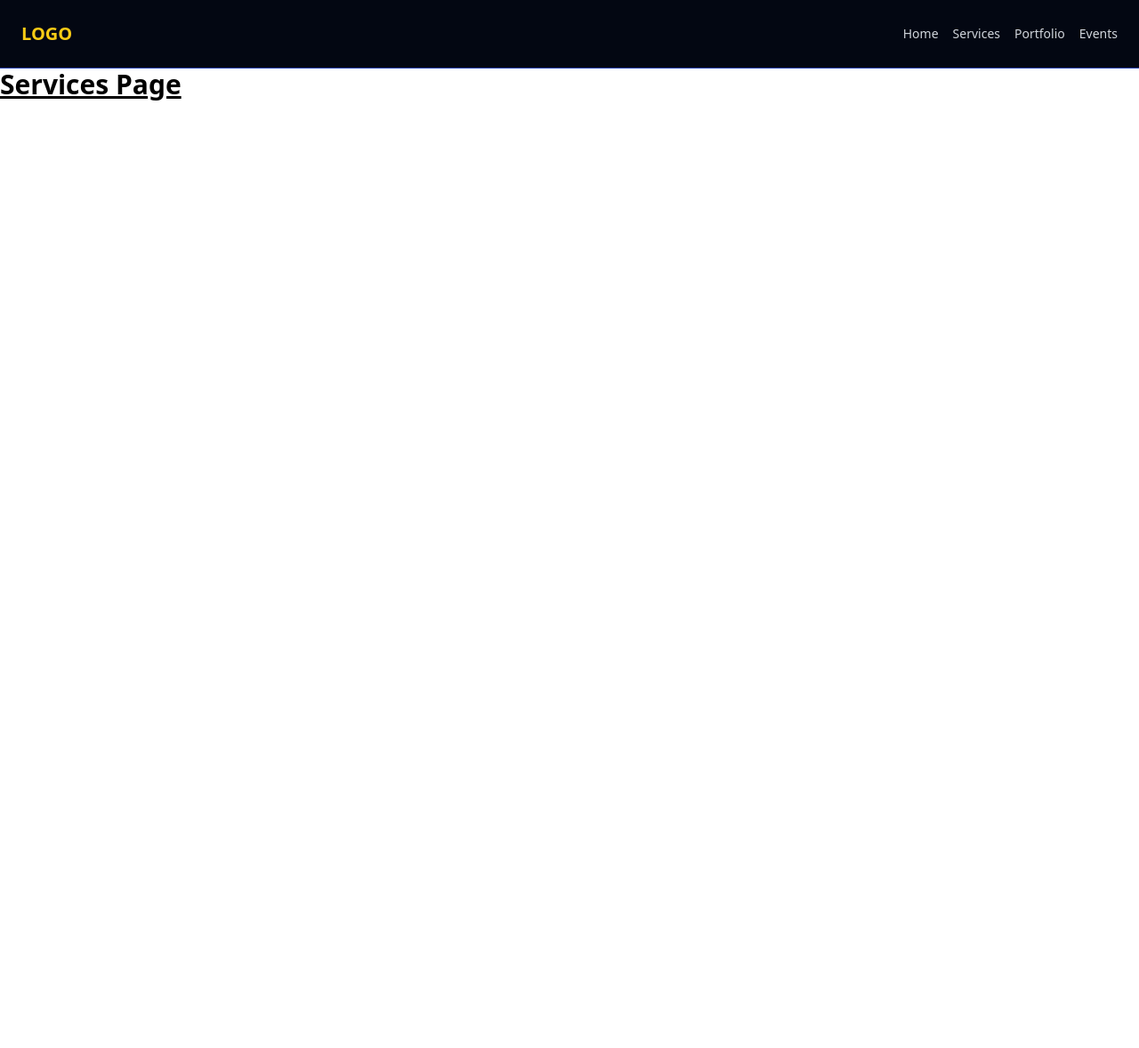
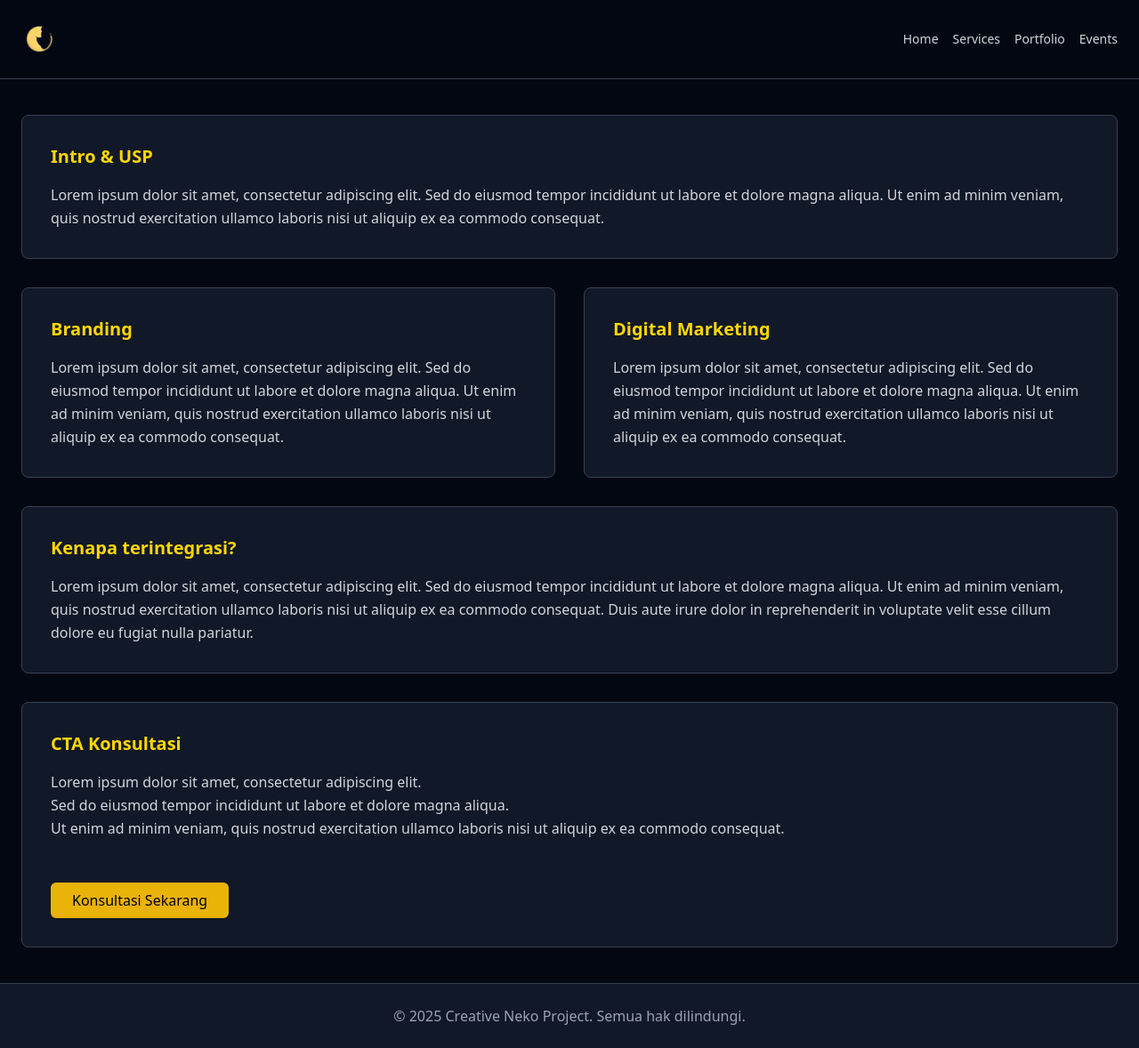
Before and after one commit to Zaidanfzn/creative-neko, a plain HTML site: page Services.html in a window 1280 px wide. Shown: the whole page at 89% size. Before the commit the page ends 800 px from the top, so only its background shows below. Drawn offline with nearby package versions, Linux system fonts and the light colour scheme.

Commit message:
gambaran buat service nya

```diff
--- a/Services.html
+++ b/Services.html
@@ -1,25 +1,142 @@
 <!DOCTYPE html>
 <html lang="en">
 <head>
-    <meta charset="UTF-8">
-    <meta name="viewport" content="width=device-width, initial-scale=1.0">
-    <title>Document</title>
-    <script src="https://cdn.tailwindcss.com"></script>
+  <meta charset="UTF-8" />
+  <meta name="viewport" content="width=device-width, initial-scale=1.0" />
+  <title>Services</title>
+  <script src="https://cdn.tailwindcss.com"></script>
+
+  <!-- ✨ Salin CSS Custom Hover Effect dari home.html -->
+  <style>
+    /* Custom Hover Effect */
+    .hover-effect {
+      position: relative;
+      overflow: hidden;
+    }
+
+    .hover-effect::after {
+      content: '';
+      position: absolute;
+      bottom: 0;
+      left: 0;
+      width: 0;
+      height: 2px;
+      background-color: #FFD700;
+      transition: width 0.3s ease;
+    }
+
+    .hover-effect:hover::after {
+      width: 100%;
+    }
+
+    .hover-effect h2 {
+      color: #FFD700;
+      transition: color 0.3s ease;
+    }
+
+    .hover-effect:hover h2 {
+      color: #fff;
+    }
+
+    .card-hover {
+      transition: all 0.3s ease;
+    }
+
+    .card-hover:hover {
+      transform: translateY(-5px);
+      box-shadow: 0 10px 20px #000000;
+    }
+
+    /* Button Hover Glow */
+    .btn-hover {
+      background-color: #FFD700;
+      color: black;
+      transition: all 0.3s ease;
+    }
+
+    .btn-hover:hover {
+      background-color: #fbbf24;
+      box-shadow: 0 0 15px #fbbf24;
+    }
+  </style>
 </head>
-<body>
+<body class="bg-gray-950 text-gray-100 min-h-screen font-sans">
 
-    <!-- Header -->
-  <header class="border-b border-blue-800 bg-gray-950 p-6 flex justify-between items-center">
-    <div class="text-yellow-400 text-xl font-bold">LOGO</div>
+  <!-- Header -->
+  <header class="border-b border-gray-700 bg-gray-950 p-6 flex justify-between items-center">
+    <img src="img/logo.png" alt="neko" class="h-10">
     <nav class="flex space-x-4 text-sm text-gray-300">
       <a href="home.html" class="hover:text-yellow-400 transition">Home</a>
       <a href="Services.html" class="hover:text-yellow-400 transition">Services</a>
       <a href="Portfolio.html" class="hover:text-yellow-400 transition">Portfolio</a>
-      <a href="#event" class="hover:text-yellow-400 transition">Events</a>
+      <a href="Event.html" class="hover:text-yellow-400 transition">Events</a>
     </nav>
   </header>
-    <h1 class="text-3xl font-bold underline">
-        Services Page
-    </h1>
+
+  <!-- Main Content -->
+  <main class="container mx-auto px-6 py-10 space-y-8 max-w-7xl">
+
+    <!-- Intro & USP -->
+    <section class="p-8 bg-gray-900 border border-gray-700 rounded-lg hover-effect card-hover">
+      <h2 class="text-yellow-400 text-xl font-semibold mb-4">Intro & USP</h2>
+      <p class="text-gray-300 leading-relaxed">
+        Lorem ipsum dolor sit amet, consectetur adipiscing elit. Sed do eiusmod tempor incididunt ut labore et dolore magna aliqua.
+        Ut enim ad minim veniam, quis nostrud exercitation ullamco laboris nisi ut aliquip ex ea commodo consequat.
+      </p>
+    </section>
+
+    <!-- Branding dan Digital Marketing -->
+    <div class="grid grid-cols-1 md:grid-cols-2 gap-8">
+
+      <!-- Branding -->
+      <section class="p-8 bg-gray-900 border border-gray-700 rounded-lg hover-effect card-hover">
+        <h2 class="text-yellow-400 text-xl font-semibold mb-4">Branding</h2>
+        <p class="text-gray-300 leading-relaxed">
+          Lorem ipsum dolor sit amet, consectetur adipiscing elit.
+          Sed do eiusmod tempor incididunt ut labore et dolore magna aliqua. Ut enim ad minim veniam,
+          quis nostrud exercitation ullamco laboris nisi ut aliquip ex ea commodo consequat.
+        </p>
+      </section>
+
+      <!-- Digital Marketing -->
+      <section class="p-8 bg-gray-900 border border-gray-700 rounded-lg hover-effect card-hover">
+        <h2 class="text-yellow-400 text-xl font-semibold mb-4">Digital Marketing</h2>
+        <p class="text-gray-300 leading-relaxed">
+          Lorem ipsum dolor sit amet, consectetur adipiscing elit.
+          Sed do eiusmod tempor incididunt ut labore et dolore magna aliqua.
+          Ut enim ad minim veniam, quis nostrud exercitation ullamco laboris nisi ut aliquip ex ea commodo consequat.
+        </p>
+      </section>
+    </div>
+
+    <!-- Pernyataan -->
+    <section class="p-8 bg-gray-900 border border-gray-700 rounded-lg hover-effect card-hover">
+      <h2 class="text-yellow-400 text-xl font-semibold mb-4">Kenapa terintegrasi?</h2>
+      <p class="text-gray-300 leading-relaxed">
+        Lorem ipsum dolor sit amet, consectetur adipiscing elit.
+        Sed do eiusmod tempor incididunt ut labore et dolore magna aliqua.
+        Ut enim ad minim veniam, quis nostrud exercitation ullamco laboris nisi ut aliquip ex ea commodo consequat.
+        Duis aute irure dolor in reprehenderit in voluptate velit esse cillum dolore eu fugiat nulla pariatur.
+      </p>
+    </section>
+
+    <!-- CTA Konsultasi -->
+    <section class="p-8 bg-gray-900 border border-gray-700 rounded-lg hover-effect card-hover">
+      <h2 class="text-yellow-400 text-xl font-semibold mb-4">CTA Konsultasi</h2>
+      <p class="text-gray-300 leading-relaxed mb-6">
+        Lorem ipsum dolor sit amet, consectetur adipiscing elit. <br>
+        Sed do eiusmod tempor incididunt ut labore et dolore magna aliqua. <br>
+        Ut enim ad minim veniam, quis nostrud exercitation ullamco laboris nisi ut aliquip ex ea commodo consequat.
+      </p>
+      <a href="https://wa.me/6281210793464" class="inline-block bg-yellow-500 text-black px-6 py-2 rounded-md mt-6 btn-hover">
+        Konsultasi Sekarang
+      </a>
+    </section>
+  </main>
+
+  <!-- Footer -->
+  <footer class="py-6 px-6 bg-gray-900 border-t border-gray-700 text-center text-gray-400">
+    <p>&copy; 2025 Creative Neko Project. Semua hak dilindungi.</p>
+  </footer>
 </body>
 </html>
```
Also changed, not shown: Event.html (+2 -2 lines), Portfolio.html (+2 -2 lines), home.html (+2 -2 lines).
